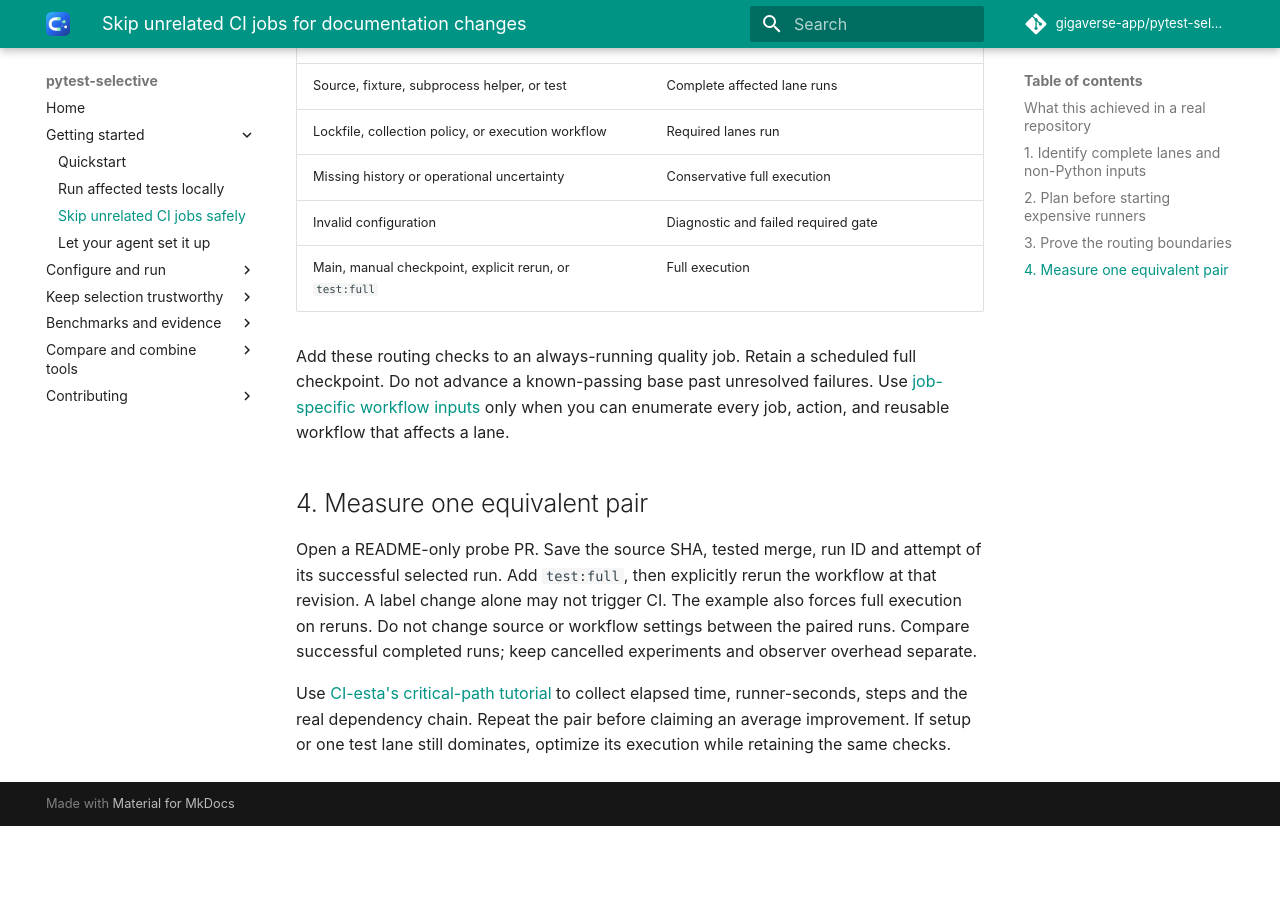
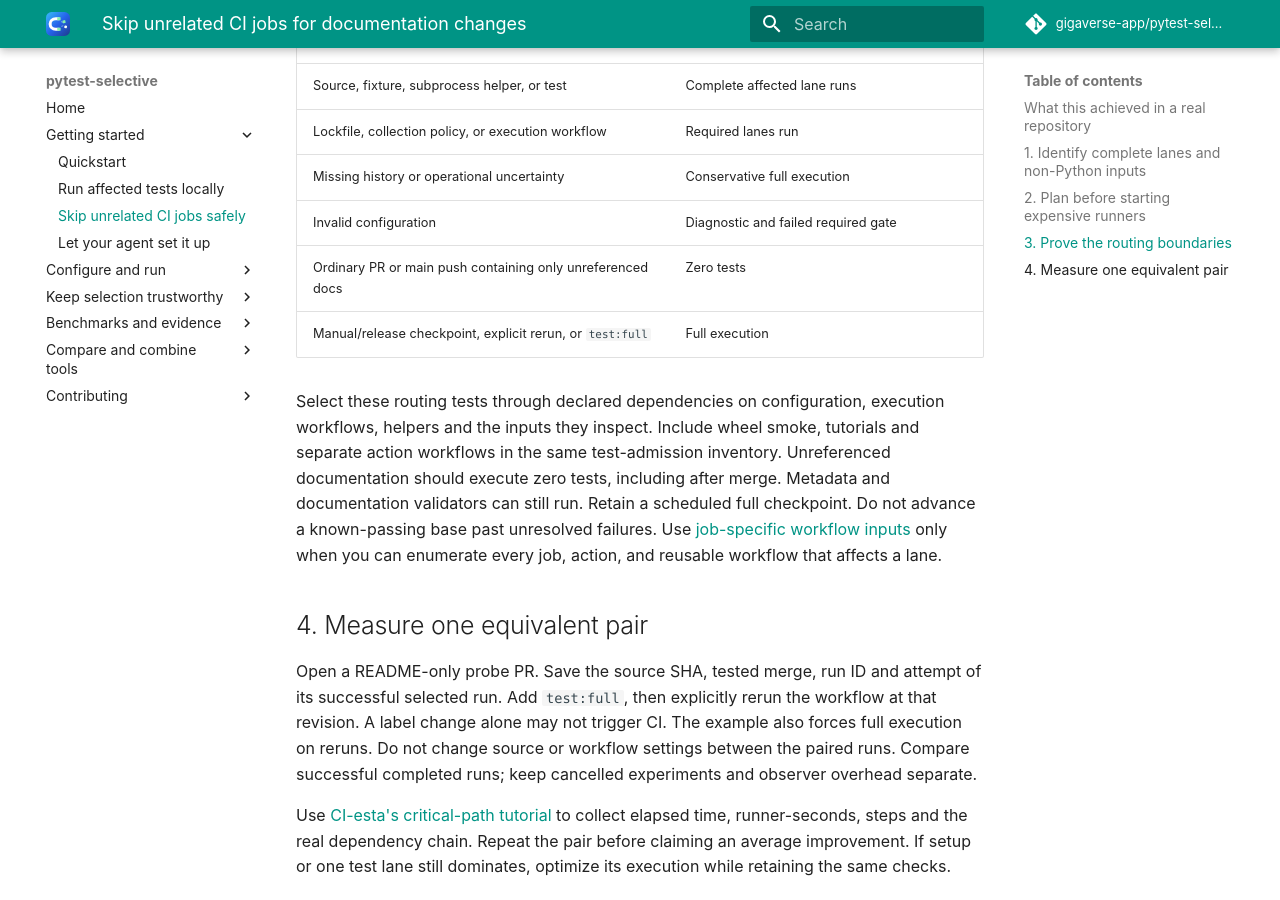
Before and after one commit to gigaverse-app/pytest-selective, an MkDocs documentation site: the page built from docs/tutorials/skip-unrelated-ci.md, in a window 1280 px wide and 900 px high, scrolled down 2531 px. Built offline with MkDocs 1.6.1 and Material for MkDocs 9.7.7, drawn with Linux system fonts in a browser that asks for light colours; comment, search, counter and statistics services are not loaded; before the commit the page ends 3357 px from its top, so only the background shows below that.

```diff
--- a/docs/tutorials/skip-unrelated-ci.md
+++ b/docs/tutorials/skip-unrelated-ci.md
@@ -114,10 +114,15 @@ Exercise actual Git commits, not a function that classifies extensions:
 | Lockfile, collection policy, or execution workflow | Required lanes run |
 | Missing history or operational uncertainty | Conservative full execution |
 | Invalid configuration | Diagnostic and failed required gate |
-| Main, manual checkpoint, explicit rerun, or `test:full` | Full execution |
+| Ordinary PR or main push containing only unreferenced docs | Zero tests |
+| Manual/release checkpoint, explicit rerun, or `test:full` | Full execution |
 
-Add these routing checks to an always-running quality job. Retain a scheduled
-full checkpoint. Do not advance a known-passing base past unresolved failures.
+Select these routing tests through declared dependencies on configuration,
+execution workflows, helpers and the inputs they inspect. Include wheel smoke,
+tutorials and separate action workflows in the same test-admission inventory.
+Unreferenced documentation should execute zero tests, including after merge.
+Metadata and documentation validators can still run. Retain a scheduled full
+checkpoint. Do not advance a known-passing base past unresolved failures.
 Use [job-specific workflow inputs](../ci.md#depend-on-one-workflow-job) only when
 you can enumerate every job, action, and reusable workflow that affects a lane.
 
```
Also changed, not shown: docs/ci-toolkit.md (+4 -2 lines).
